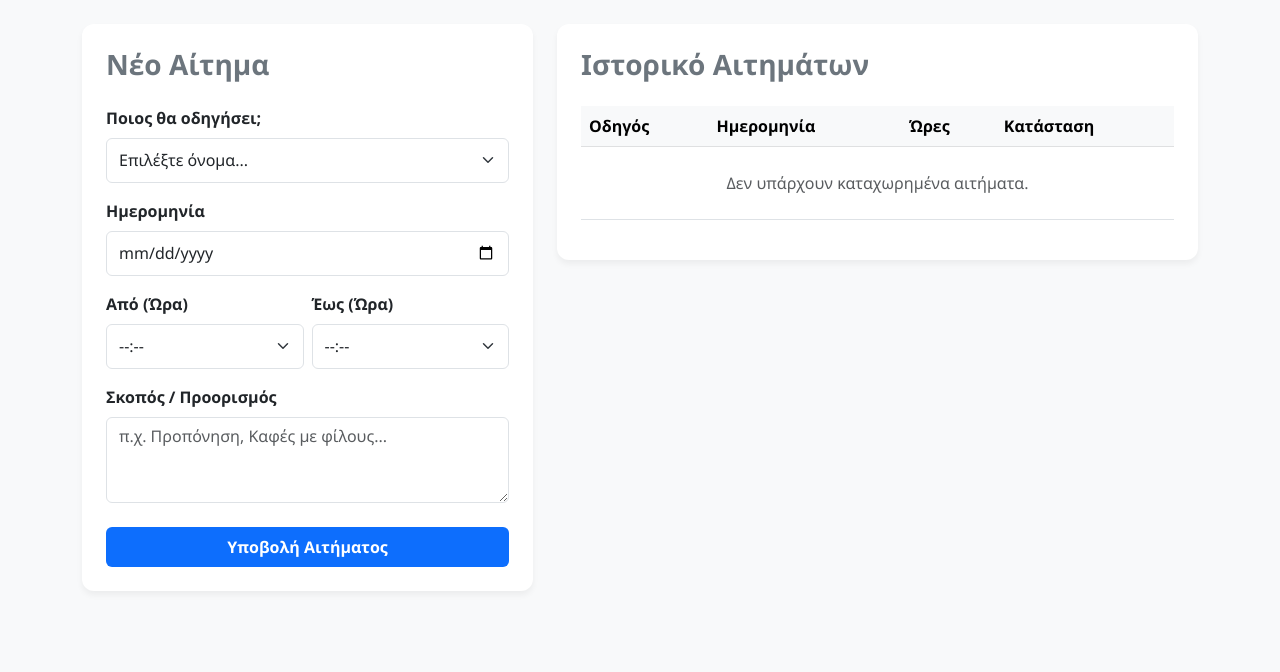
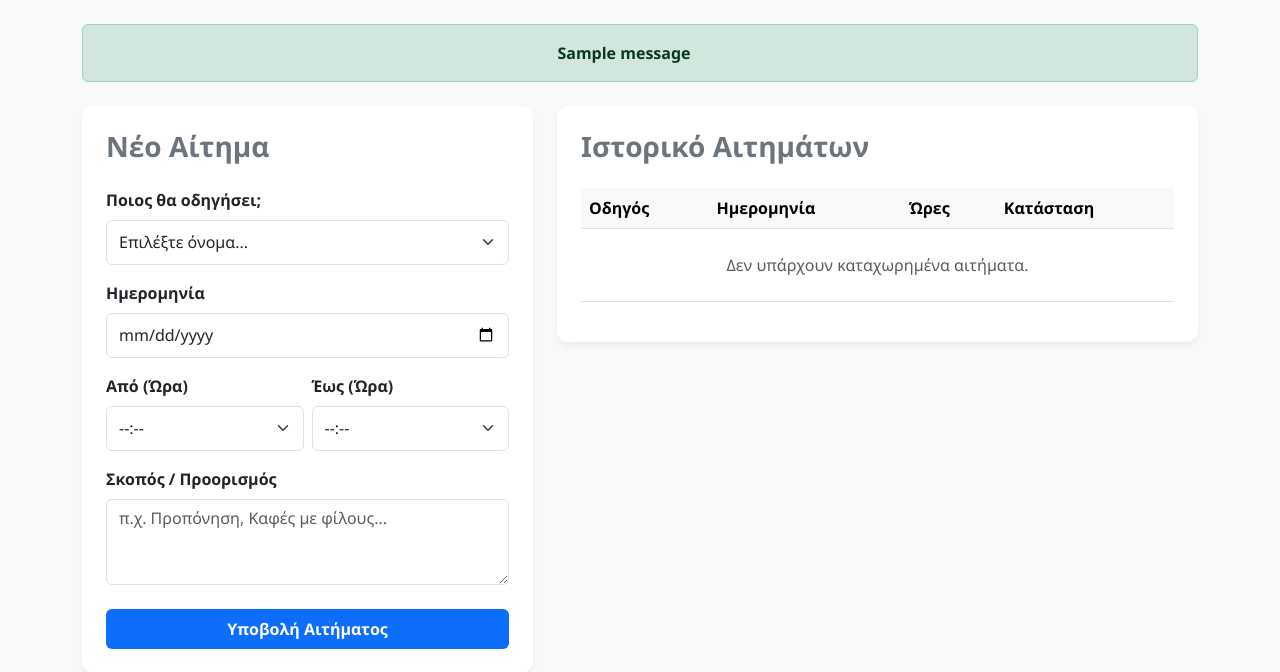
Before and after one commit to ariskoutou/family-car-app, a Flask app: page / in a window 1280 px wide. Shown: the part 56-728 px from the top of the page. Run offline with Flask 3, Linux system fonts and the light colour scheme; tables that the repository leaves empty hold one stand-in row (values such as "Sample post"); one stand-in notice (Sample message) is shown.

Commit message:
Update index.html

```diff
--- a/templates/index.html
+++ b/templates/index.html
@@ -21,8 +21,6 @@
         body.dark-mode .form-label { color: #f8f9fa; }
         body.dark-mode .form-control, body.dark-mode .form-select { background-color: #2d2d2d; border-color: #444; color: #fff; }
         body.dark-mode .form-control::placeholder { color: #aaa; }
-
-        /* ΔΙΟΡΘΩΣΗ ΓΙΑ ΤΟΝ ΠΙΝΑΚΑ ΣΤΟ DARK MODE */
         body.dark-mode .table { --bs-table-bg: #1e1e1e; --bs-table-color: #fff; border-color: #444; }
         body.dark-mode .table th, body.dark-mode .table td { background-color: #1e1e1e !important; color: #fff !important; }
         body.dark-mode .table-light th { background-color: #2d2d2d !important; color: #fff !important; border-color: #444; }
@@ -43,6 +41,17 @@
     </nav>
 
     <div class="container mb-5">
+
+        {% with messages = get_flashed_messages(with_categories=true) %}
+          {% if messages %}
+            {% for category, message in messages %}
+              <div class="alert alert-{{ category }} alert-dismissible fade show text-center fw-bold mb-4" role="alert">
+                {{ message }}
+              </div>
+            {% endfor %}
+          {% endif %}
+        {% endwith %}
+
         <div class="row g-4">
 
             <div class="col-lg-5">
```
